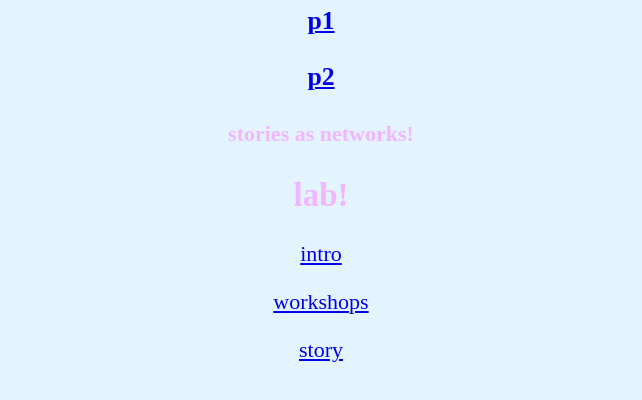
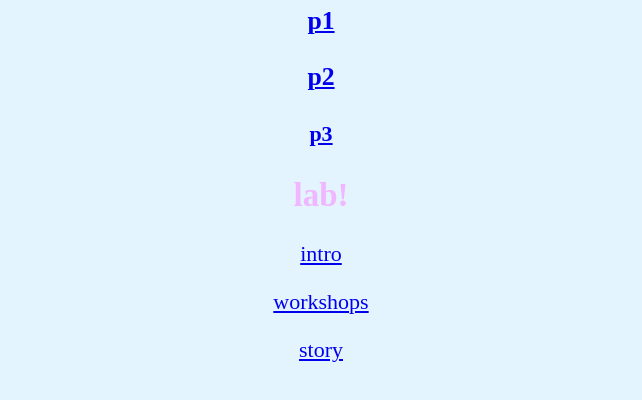
Before and after one commit to jordantrimble/core-2-interaction, a plain HTML site: page index.html in a window 1280 px wide. Shown: the part 168-568 px from the top of the page, without its empty margins (319-961 px from the left). Drawn offline with Linux system fonts and the light colour scheme.

Commit message:
Add files via upload

```diff
--- a/index.html
+++ b/index.html
@@ -13,7 +13,8 @@
     <h2>studio!</h2>
     <h3><a href="https://drive.google.com/file/d/12yqku7_4Urc44KtPVRE1uusI0GPUojIQ/view?usp=sharing">p1</a></h3>
     <h3><a href="https://drive.google.com/file/d/1oo3gy3P8KRsDbWgMn8u-7T-kflmVHODJ/view?usp=sharing">p2</a></h3>
-    <h4><a href="/studio/projects/01_stories-as-networks/index.html"></a>stories as networks!</h4>
+
+    <h4><a href="https://www.figma.com/file/AsoQ6kFa2sI3tuNcJaMynr/jordan-trimble-interaction-project---idea-page?type=design&node-id=0%3A1&mode=dev&t=xosz1Y3ug8rMhA5s-1">p3</a></h4>
 
         <h2><center>lab!</center></h2>
         <a href="lab/projects/01_introduction/index.html">intro</a>
```
